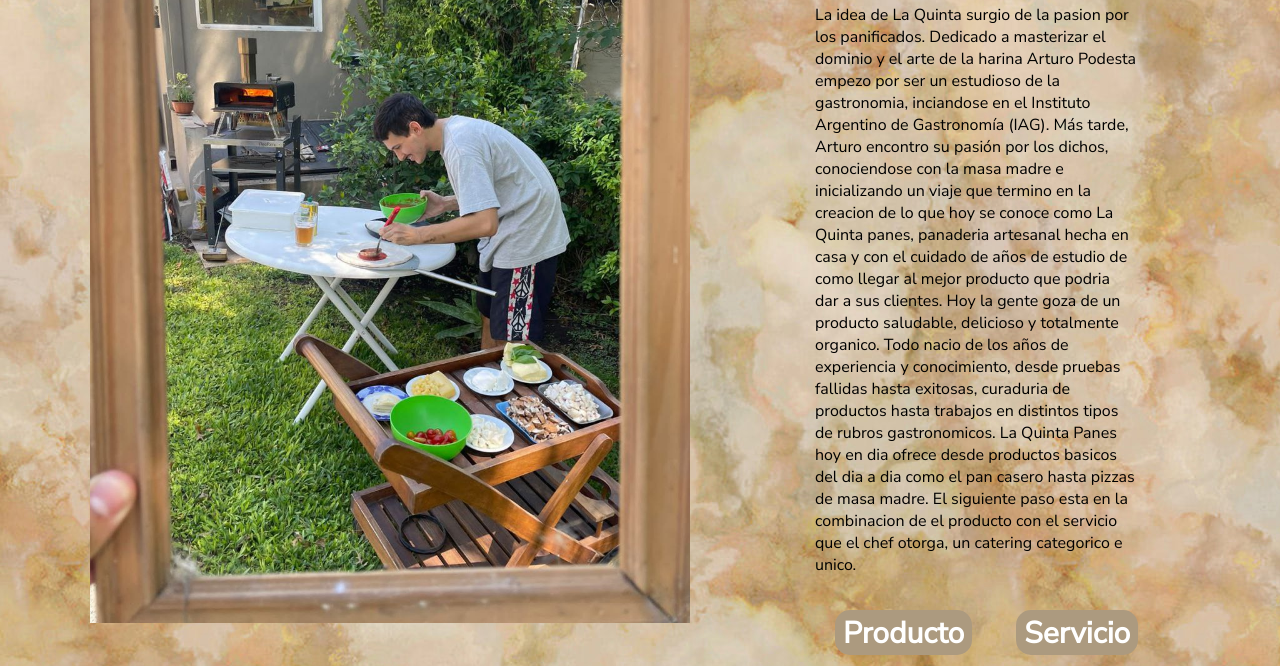
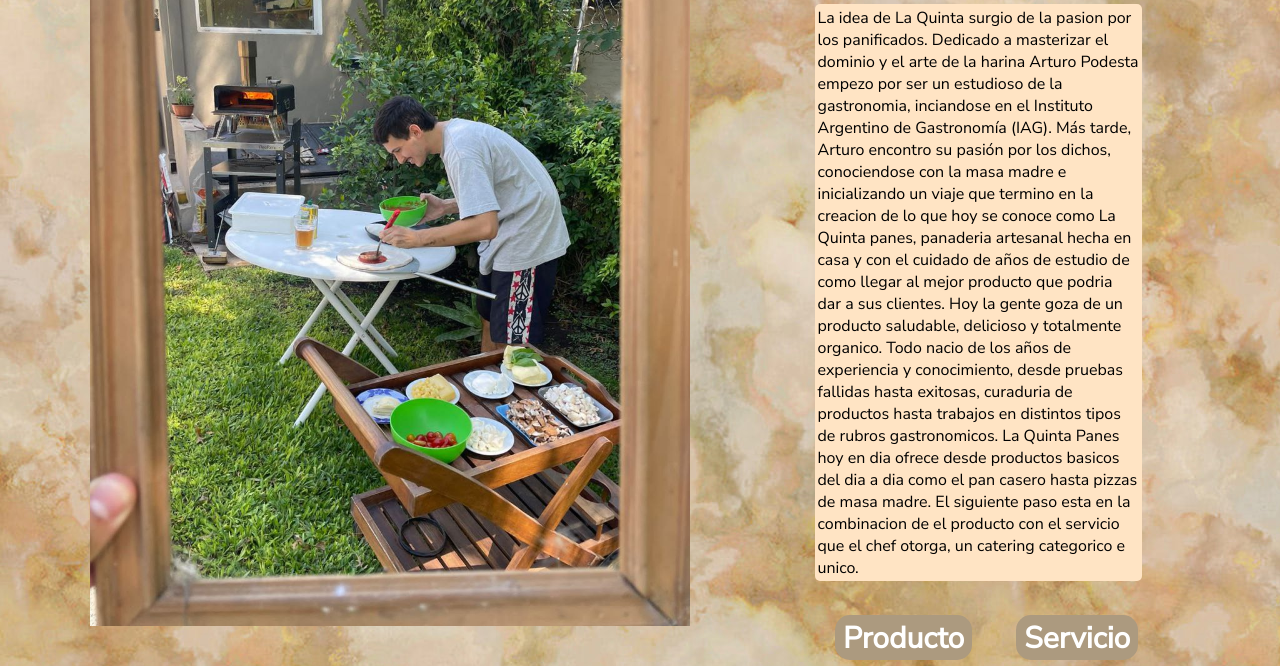
Before and after one commit to alanhb96/LaQuintaPanesSite, a plain HTML site: page pages/nostros.html in a window 1280 px wide. Shown: the part 322-988 px from the top of the page. Drawn offline with Linux system fonts and the light colour scheme.

Commit message:
correccion de estilo de descripcionNosotros

```diff
--- a/css/style.css
+++ b/css/style.css
@@ -52,6 +52,9 @@ footer{
     text-justify: auto;
     font-size: 16px;
     margin-bottom: 35px;
+    background-color: bisque;
+    padding: 2.5px;
+    border-radius: 5px;
 }
 
 .imgFluid{height: auto;width: 100%;}
```
